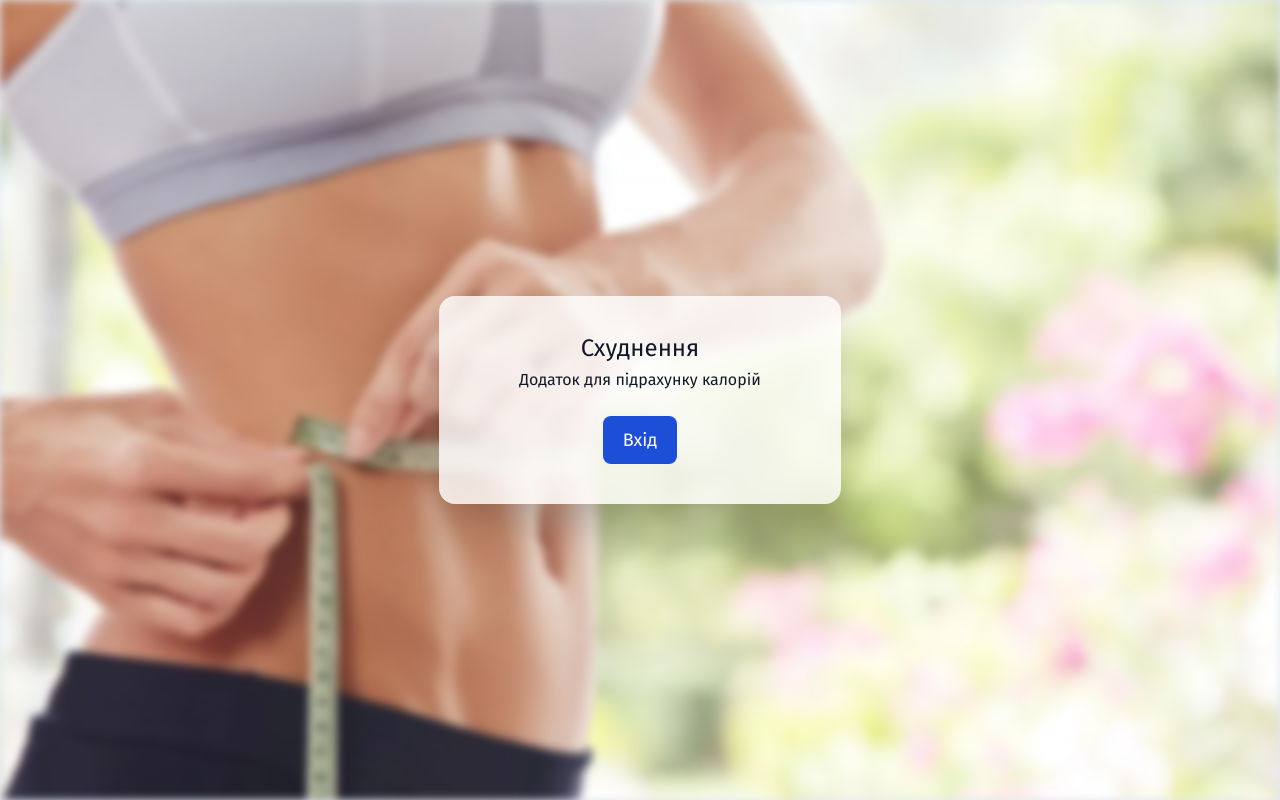
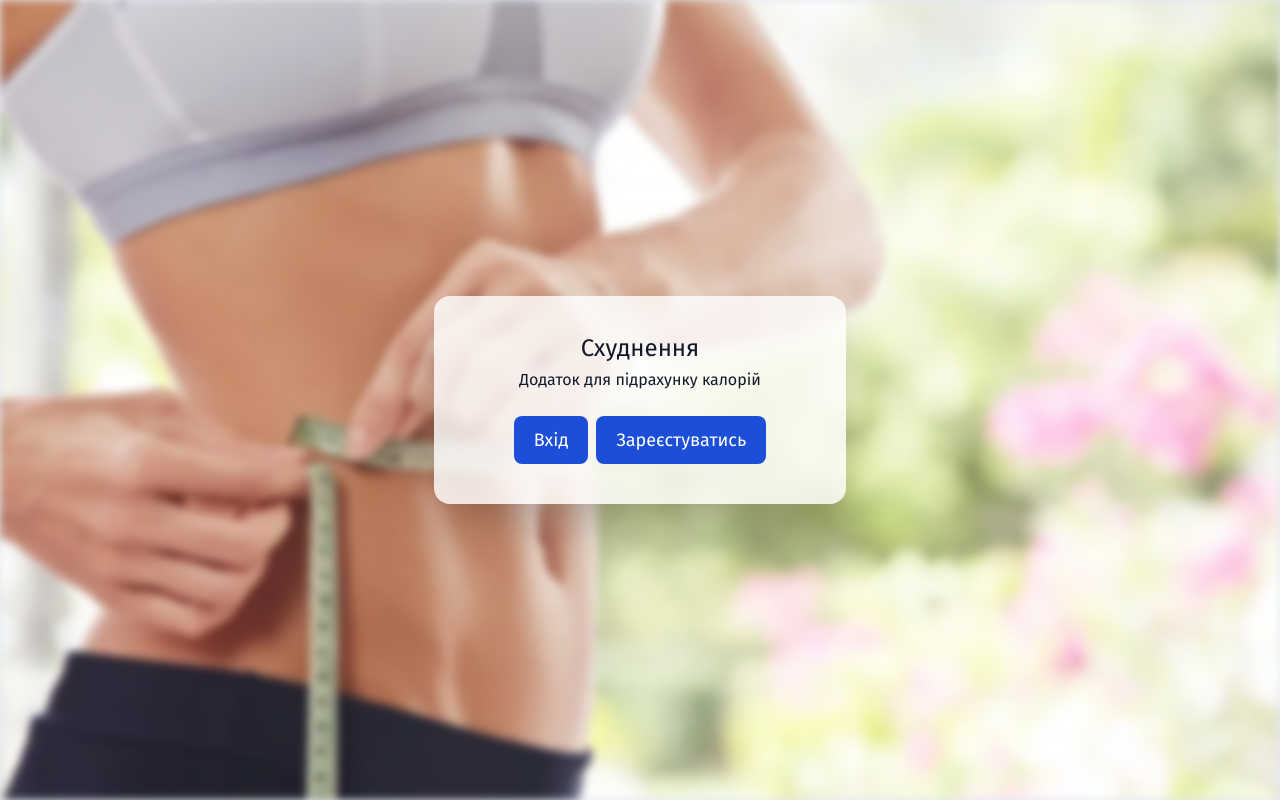
Before and after one commit to bodik87/weight-client, a React (Vite) app: page / in a window 1280 px wide. Built offline with nearby package versions, Linux system fonts and the light colour scheme.

Commit message:
fixed bugs

```diff
--- a/src/components/Footer.jsx
+++ b/src/components/Footer.jsx
@@ -50,7 +50,7 @@ export default function Footer() {
               {WEIGHT}: {userData?.weight} {KG}
             </button>
             {possibilityToAdd && (
-              <button onClick={handleAddToMealModal} className="clearBtn">
+              <button onClick={handleAddToMealModal} className="btn">
                 <PlusIcon />
               </button>
             )}
--- a/src/components/Modals/BodyWeight.jsx
+++ b/src/components/Modals/BodyWeight.jsx
@@ -20,12 +20,17 @@ export default function BodyWeight({ visible, setVisible, weight }) {
 
   const handleSubmit = async () => {
     try {
-      const { userData } = await updateBodyWeight({ username, value }).unwrap();
-      dispatch(setData({ userData }));
+      if (validValue) {
+        const { userData } = await updateBodyWeight({
+          username,
+          value,
+        }).unwrap();
+        dispatch(setData({ userData }));
+        closeModal();
+      }
     } catch (error) {
       console.error(error);
     }
-    closeModal();
   };
 
   if (isLoading) return <Skeleton />;
@@ -52,7 +57,7 @@ export default function BodyWeight({ visible, setVisible, weight }) {
         required
       />
 
-      <button type="button" className="btn mt-4" onClick={handleSubmit}>
+      <button type="submit" onClick={handleSubmit} className="btn mt-4">
         {EDIT}
       </button>
     </ModalWrapper>
--- a/src/pages/PromoPage.jsx
+++ b/src/pages/PromoPage.jsx
@@ -1,6 +1,6 @@
 import React from "react";
 import { Link } from "react-router-dom";
-import { LOGIN, APP, PROMO } from "../assets/CONSTANTS";
+import { LOGIN, APP, PROMO, REGISTER } from "../assets/CONSTANTS";
 import Pic from "/body.webp";
 
 export default function PromoPage() {
@@ -14,9 +14,14 @@ export default function PromoPage() {
       <div className="flex flex-col items-center justify-center bg-white/80 px-20 py-10 rounded-2xl backdrop-blur-sm shadow-2xl">
         <h1 className="title">{APP}</h1>
         <p className="label  mt-2">{PROMO}</p>
-        <Link className="btn mt-4 flex items-center" to="/login">
-          {LOGIN}
-        </Link>
+        <div className="flex items-center justify-center gap-2">
+          <Link className="btn mt-4 flex items-center" to="/login">
+            {LOGIN}
+          </Link>
+          <Link className="btn mt-4 flex items-center" to="/register">
+            {REGISTER}
+          </Link>
+        </div>
       </div>
     </div>
   );
```
